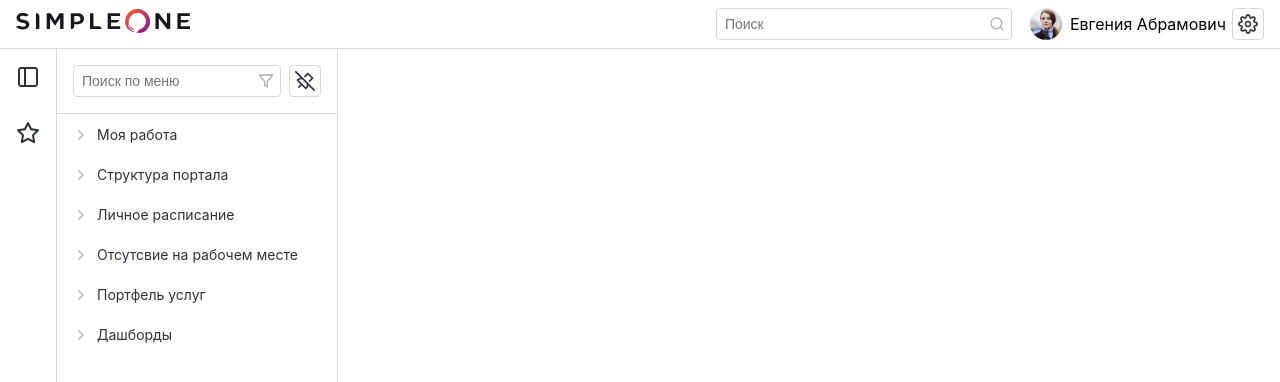
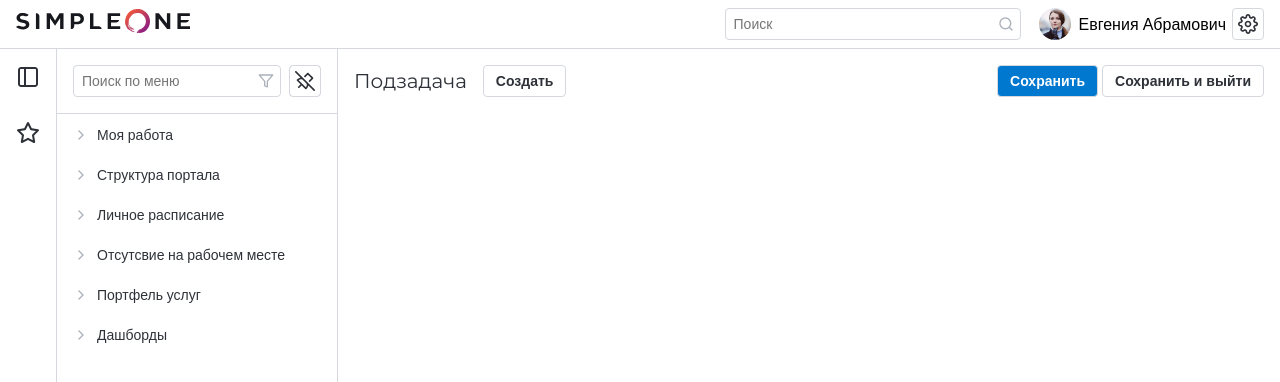
Before and after one commit to eabramovich/task-manager, a React (Vite) app: page / in a window 1280 px wide. Shown: the top 382 px of the page. Built offline with nearby package versions, Linux system fonts and the light colour scheme.

Commit message:
Add TaskForm component

```diff
--- a/package.json
+++ b/package.json
@@ -10,6 +10,8 @@
     "preview": "vite preview"
   },
   "dependencies": {
+    "@fontsource/montserrat": "^5.1.0",
+    "@fontsource/open-sans": "^5.1.0",
     "react": "^18.3.1",
     "react-dom": "^18.3.1",
     "react-router-dom": "^6.28.0",
--- a/src/App.jsx
+++ b/src/App.jsx
@@ -2,6 +2,7 @@ import { useState } from "react"
 import Header from "./components/Header/Header"
 import Main from "./components/Main/Main"
 import LeftSidebar from "./components/LeftSidebar/LeftSidebar"
+import TaskForm from "./components/TaskForm/TaskForm"
 import "./App.scss"
 
 function App() {
@@ -11,6 +12,7 @@ function App() {
       <Header />
       <Main>
         <LeftSidebar />
+        <TaskForm />
       </Main>
 
     </>
--- /dev/null
+++ b/src/components/TaskForm/TaskForm.jsx
@@ -0,0 +1,24 @@
+import React from "react";
+import Button from "../UI/Button/Button";
+import "./TaskForm.scss";
+
+const TaskForm = () => {
+  return (
+    <div className="task-form">
+      <div className="task-form__container">
+        <div className="task-form__header">
+          <div className="task-form__header-left-part">
+            <p className="task-form__subtitle">Подзадача</p>
+            <Button>Создать</Button>
+          </div>
+          <div className="task-form__header-right-part">
+            <Button color="blue">Сохранить</Button>
+            <Button>Сохранить и выйти</Button>
+          </div>
+        </div>
+      </div>
+    </div>
+  )
+}
+
+export default TaskForm
--- /dev/null
+++ b/src/components/TaskForm/TaskForm.scss
@@ -0,0 +1,34 @@
+.task-form {
+  width: 100%;
+
+  .task-form__container {
+    padding: 0 16px;
+    .task-form__header {
+      display: flex;
+      width: 100%;
+      height: 64px;
+      justify-content: space-between;
+
+      .task-form__header-left-part {
+        display: flex;
+        align-items: center;
+        gap: 16px;
+
+        .task-form__subtitle {
+          color: var(--text-color);
+          font-family: var(--heading-font);
+          font-size: 20px;
+          font-weight: normal;
+          margin: 0;
+        }
+      }
+
+      .task-form__header-right-part {
+        display: flex;
+        align-items: center;
+        gap: 4px;
+      }
+    }
+  }
+
+}
--- a/src/components/UI/Button/Button.scss
+++ b/src/components/UI/Button/Button.scss
@@ -0,0 +1,15 @@
+.button {
+  padding: 6px 12px;
+  font-size: 14px;
+  color: var(--text-color);
+  font-weight: bold;
+  background-color: white;
+  border: 1px solid var(--border-color);
+  border-radius: 4px;
+  height: 32px;
+}
+
+.button_color_blue {
+  background: var(--blue);
+  color: white;
+}
--- a/src/index.css
+++ b/src/index.css
@@ -1,5 +1,8 @@
+@import "@fontsource/open-sans";
+@import "@fontsource/montserrat";
+
 :root {
-  font-family: Inter, system-ui, Avenir, Helvetica, Arial, sans-serif;
+
   line-height: 1.5;
   font-weight: 400;
 
@@ -11,9 +14,13 @@
   --border-color: #D5D8DD;
   --neutral-mask: #ABB1BA;
   --text-color: #2E3238;
+  --blue: #0078CF;
+  --main-font: 'Open Sans', sans-serif;
+  --heading-font: 'Montserrat', sans-serif;
 }
 
 body {
+  font-family: var(--main-font);
   margin: 0;
   /* display: flex;
   min-width: 320px;
```
Also changed, not shown: 1 other file (tests, documents, lock files or other folders).
